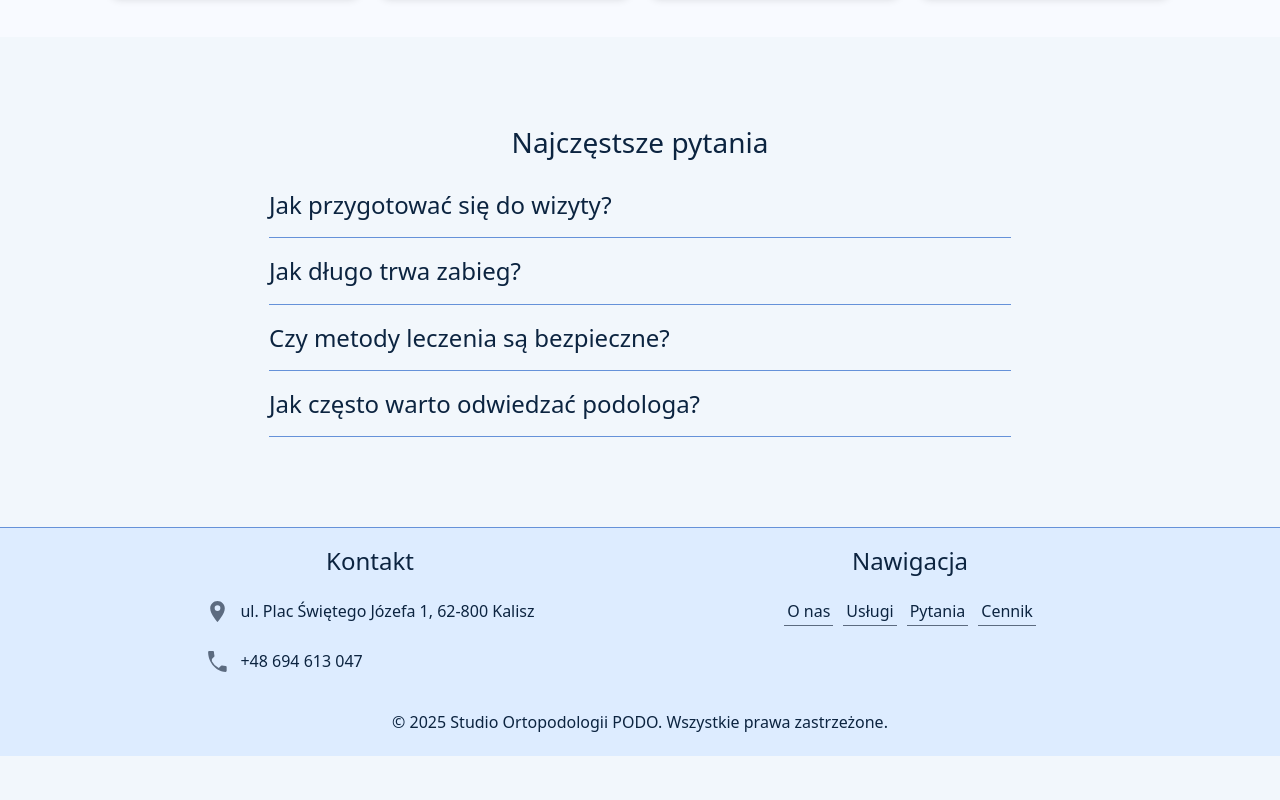
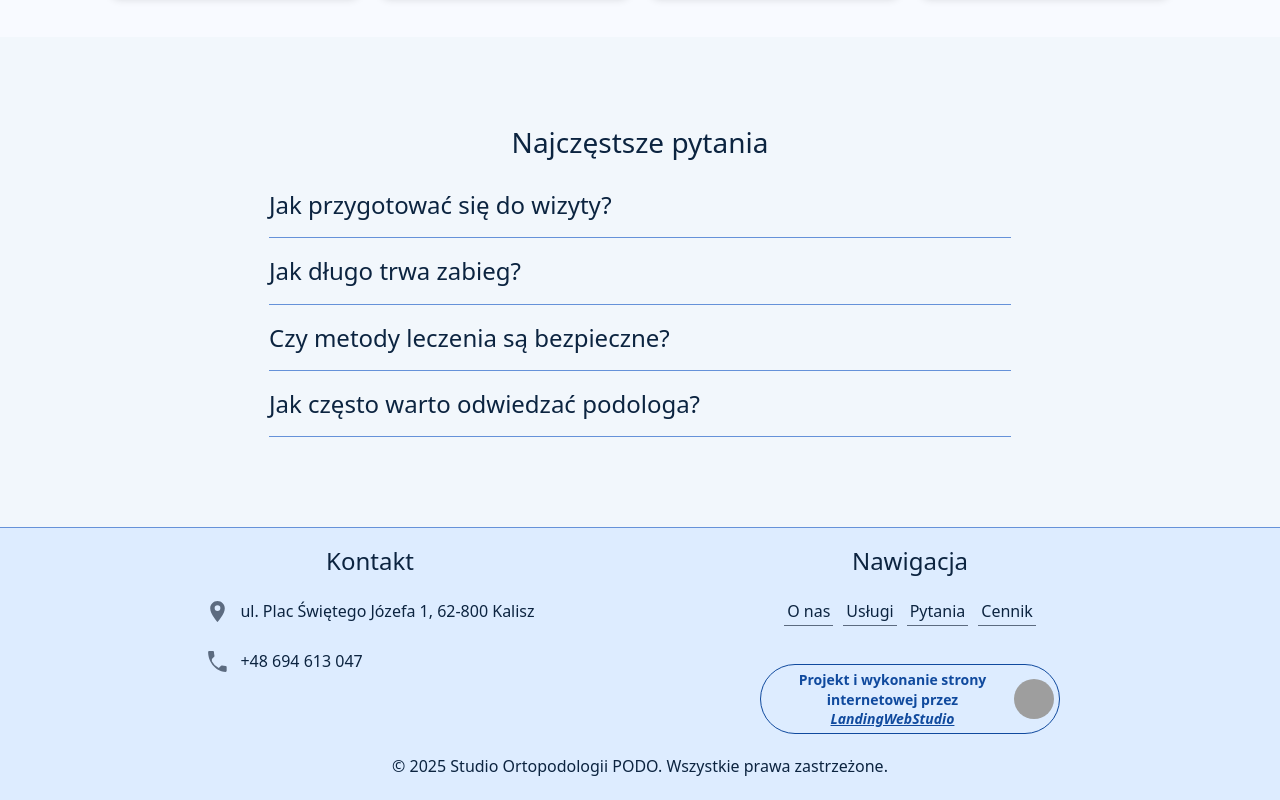
Before and after one commit to vadymsirenko/podolog, a plain HTML site: page index.html in a window 1280 px wide. Shown: the part 1945-2745 px from the top of the page. Before the commit the page ends 2701 px from the top, so only its background shows below. Drawn offline with Linux system fonts and the light colour scheme; grey boxes are pictures that could not be loaded; a script that the page names is missing.

Commit message:
Add LWS link section with styling for external studio reference

```diff
--- /dev/null
+++ b/css/lws-link.css
@@ -0,0 +1,43 @@
+.lws-link {
+  min-width: 250px;
+  max-width: 300px;
+  height: 70px;
+  display: flex;
+  align-items: center;
+  justify-content: space-between;
+  border: 1px solid #104a9e;
+  border-radius: 35px;
+  padding: 5px;
+  background: #ddecff;
+  gap: 10px;
+  transition: all 0.4s ease;
+  transform: translateX(0%);
+  margin-top: 30px;
+}
+
+.lws-link-title {
+  font-size: 14px;
+  line-height: 1.4;
+  color: #104a9e;
+  text-align: center;
+  margin-left: 15px;
+}
+
+.lws-link-title span {
+  color: #104a9e;
+  font-style: italic;
+  font-weight: 600;
+  text-decoration: underline;
+}
+
+.lws-link-logo {
+  position: relative;
+  border-radius: 50%;
+  width: 40px;
+  height: 40px;
+  display: flex;
+  align-items: center;
+  justify-content: center;
+  object-fit: cover;
+  backdrop-filter: saturate(1.2) blur(5px);
+}
--- a/index.html
+++ b/index.html
@@ -72,6 +72,7 @@
     <link href="css/section-steps.css" rel="stylesheet" />
     <link href="css/section-faq.css" rel="stylesheet" />
     <link href="css/footer.css" rel="stylesheet" />
+    <link href="css/lws-link.css" rel="stylesheet" />
     <link href="css/cookie-banner.css" rel="stylesheet" />
   </head>
   <body id="top">
@@ -171,11 +172,16 @@
               class="btn btn-outline"
               >My na mapie
             </a>
-            <a href="price.html" class="btn btn-primary" onclick="gtag('event', 'click_cennik', {
+            <a
+              href="price.html"
+              class="btn btn-primary"
+              onclick="gtag('event', 'click_cennik', {
               event_callback: function() {
                 document.location = 'price.html';
               }
-           }); return false;">Cennik</a>
+           }); return false;"
+              >Cennik</a
+            >
           </div>
         </div>
       </div>
@@ -374,6 +380,19 @@
               <p><a class="footer-link" href="/faq">Pytania</a></p>
               <p><a class="footer-link" href="/price.html">Cennik</a></p>
             </div>
+            <div class="lws-link">
+              <a href="https://sterylizacjanarzendzi.pl/studio/" target="_blank"
+                ><h4 class="lws-link-title">
+                  Projekt i wykonanie strony internetowej przez
+                  <span>LandingWebStudio</span>
+                </h4></a
+              >
+              <img
+                class="lws-link-logo"
+                src="https://sterylizacjanarzendzi.pl/studio/img/lws/logo.png"
+                alt="lending web studio logo"
+              />
+            </div>
           </div>
         </div>
         <div class="footer-bottom">
```
